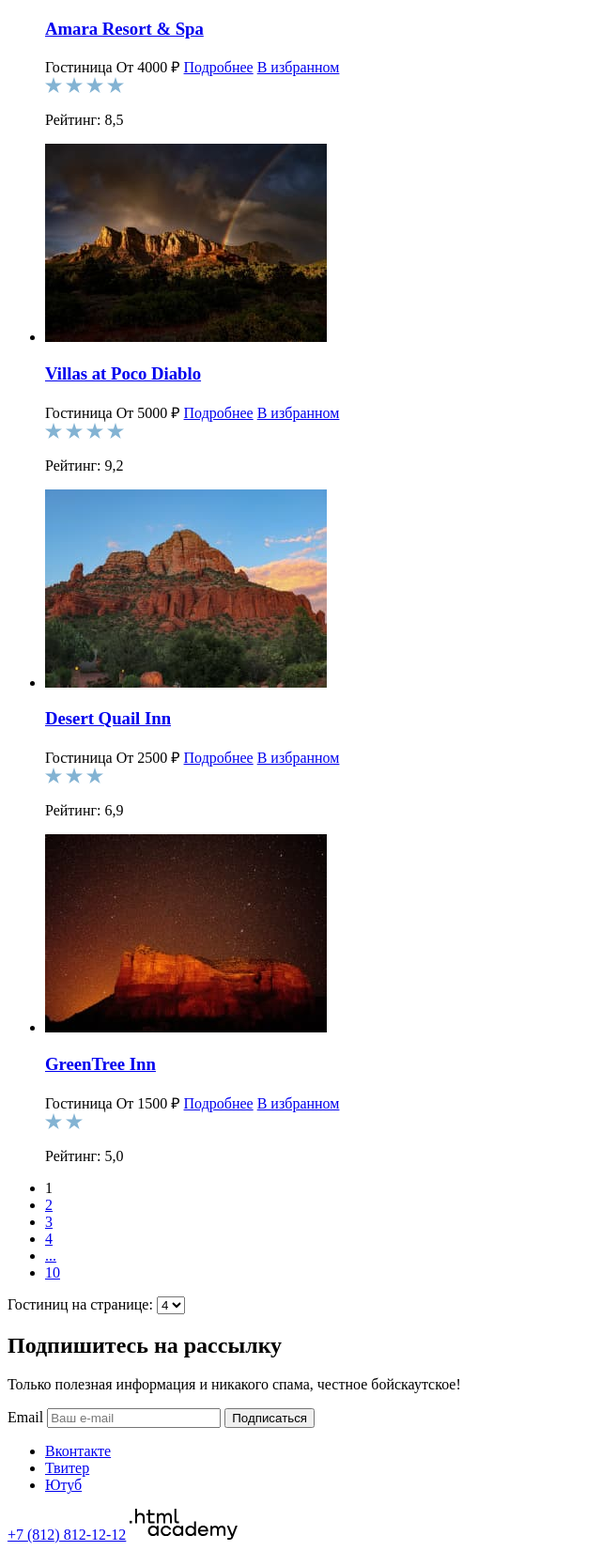
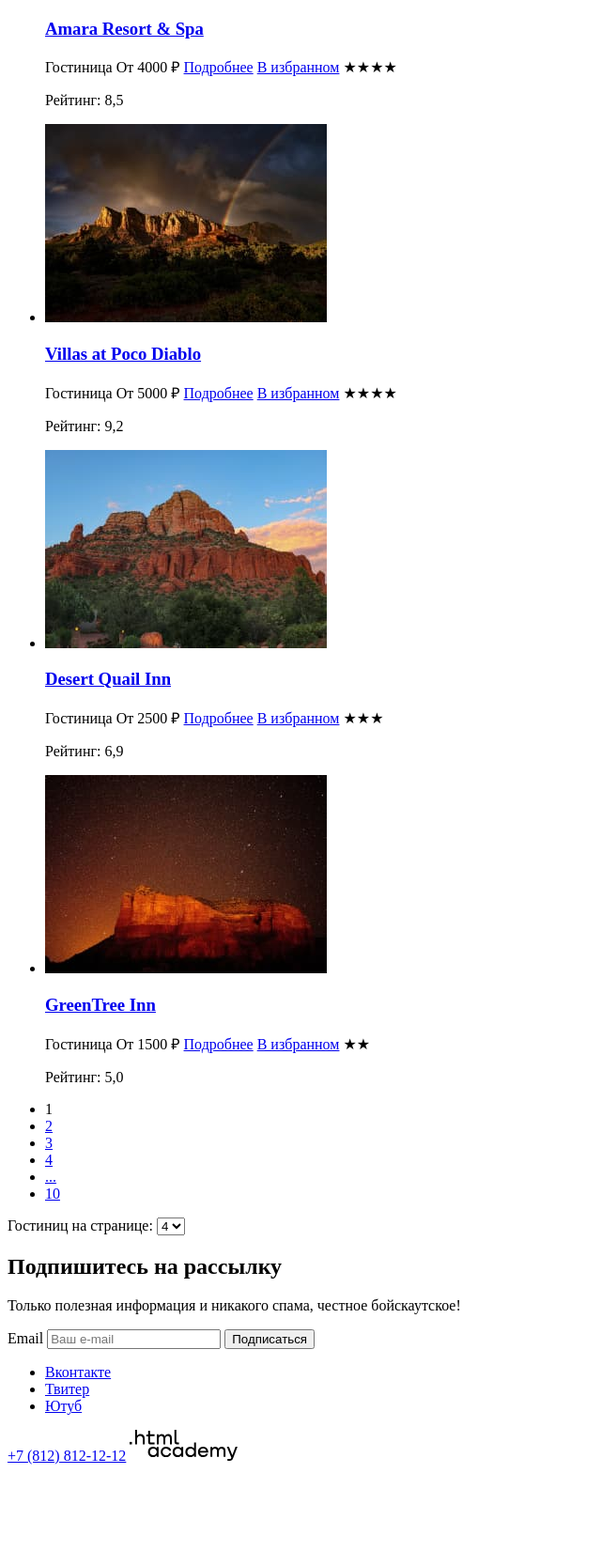
Before and after one commit to htmlacademy-htmlcss/1027921-sedona-34, a plain HTML site: page catalog.html in a window 1280 px wide. Shown: the part 1000-2651 px from the top of the page at 94% size, without its empty margins (0-640 px from the left). After the commit the page ends 2567 px from the top, so only its background shows below. Drawn offline with Linux system fonts and the light colour scheme.

Commit message:
ДЗ Графика, работа с замечаниями
В общем сделала рейтинг с помощью символов Unicode

```diff
--- a/catalog.html
+++ b/catalog.html
@@ -118,15 +118,16 @@
             <option value="popular">Сначала популярные</option>
             <option value="expensive">Сначала дорогие</option>
           </select>
-          <ul class="">
-
-            <li class=""><a href="#" class="button button-light">
+          <ul class="button list">
+            <li class="button-item">
+              <a href="#" class="button-cards">
               <span class="visually-hidden">Показать карточки</span>
             </a></li>
-            <li class=""><a class="button-card" href="#">
+            <li class="button-item">
+              <a class="button-card" href="#">
               <span class="visually-hidden">Показать карточку</span>
             </a></li>
-           <li class="">
+            <li class="button-item">
               <a class="button-list" href="#">
               <span class="visually-hidden">Показать список</span>
             </a></li>
@@ -142,12 +143,7 @@
               <span class="product-card">От 4000 ₽</span>
               <a class="button-all button" href="#">Подробнее</a>
               <a class="button-all-all button" href="#">В избранном</a>
-              <div class="rating-result">
-                <span class="rating-item"><img class="stars-card-image" src="/images/star.svg" width="18" height="17" alt="Звёздочка рейтинг"></span>
-                <span class="rating-item"><img class="stars-card-image" src="/images/star.svg" width="18" height="17" alt="Звёздочка рейтинг"></span>
-                <span class="rating-item"><img class="stars-card-image" src="/images/star.svg" width="18" height="17" alt="Звёздочка рейтинг"></span>
-                <span class="rating-item"><img class="stars-card-image" src="/images/star.svg" width="18" height="17" alt="Звёздочка рейтинг"></span>
-              </div>
+              <span class="rating-result">★★★★</span>
               <p class="rating">Рейтинг: 8,5</p>
             </li>
               <li class="product-card">
@@ -159,12 +155,7 @@
                 <span class="product-card">От 5000 ₽</span>
                 <a class="button-all button" href="#">Подробнее</a>
                 <a class="button-all-all button" href="#">В избранном</a>
-                <div class="rating-result">
-                <span class="rating-item"><img class="stars-card-image" src="/images/star.svg" width="18" height="17" alt="Звёздочка рейтинг"></span>
-                <span class="rating-item"><img class="stars-card-image" src="/images/star.svg" width="18" height="17" alt="Звёздочка рейтинг"></span>
-                <span class="rating-item"><img class="stars-card-image" src="/images/star.svg" width="18" height="17" alt="Звёздочка рейтинг"></span>
-                <span class="rating-item"><img class="stars-card-image" src="/images/star.svg" width="18" height="17" alt="Звёздочка рейтинг"></span>
-              </div>
+                  <span class="rating-result">★★★★</span>
                 <p class="rating">Рейтинг: 9,2</p>
               </li>
               <li class="product-card">
@@ -176,11 +167,7 @@
                 <span class="product-card">От 2500 ₽</span>
                 <a class="button-all button" href="#">Подробнее</a>
                 <a class="button-all-all button" href="#">В избранном</a>
-                <div class="rating-result">
-                  <span class="rating-item"><img class="stars-card-image" src="/images/star.svg" width="18" height="17" alt="Звёздочка рейтинг"></span>
-                  <span class="rating-item"><img class="stars-card-image" src="/images/star.svg" width="18" height="17" alt="Звёздочка рейтинг"></span>
-                  <span class="rating-item"><img class="stars-card-image" src="/images/star.svg" width="18" height="17" alt="Звёздочка рейтинг"></span>
-                </div>
+                <span class="rating-result">★★★</span>
                 <p class="rating">Рейтинг: 6,9</p>
               </li>
               <li class="product-card">
@@ -192,10 +179,7 @@
                 <span class="product-card">От 1500 ₽</span>
                 <a class="button-all button" href="#">Подробнее</a>
                 <a class="button-all-all button" href="#">В избранном</a>
-                <div class="rating-result">
-                  <span class="rating-item"><img class="stars-card-image" src="/images/star.svg" width="18" height="17" alt="Звёздочка рейтинг"></span>
-                  <span class="rating-item"><img class="stars-card-image" src="/images/star.svg" width="18" height="17" alt="Звёздочка рейтинг"></span>
-                </div>
+                <span class="rating-result">★★</span>
                 <p class="rating">Рейтинг: 5,0</p>
               </li>
           </ul>
@@ -272,7 +256,7 @@
         </ul>
         <a href="tel:+78121212">+7 (812) 812-12-12</a>
         <a class="footer-logo" href="https://htmlacademy.ru">
-          <img class="page-header-logo" src="/images/HTML Academy.svg" width="115" height="33" alt="Логотип сайта Седона»">
+          <img class="page-header-logo" src="/images/logo-footer.svg" width="115" height="33" alt="Логотип сайта Седона»">
         </a>
       </section>
     </footer>
```
Also changed, not shown: index.html (+5 -4 lines), images/HTML Academy.png (deleted), images/Vk.png (deleted), images/Vk.svg (added), images/divider.png (deleted), images/divider.svg (added), images/logo-footer.svg (renamed from images/HTML Academy.svg), images/social-youtube.svg (added), images/telegram.png (deleted), images/telegram.svg (added), images/youtube.png (deleted), styles/styles.css (added). Lines whose indentation alone changed are shown as unchanged.
